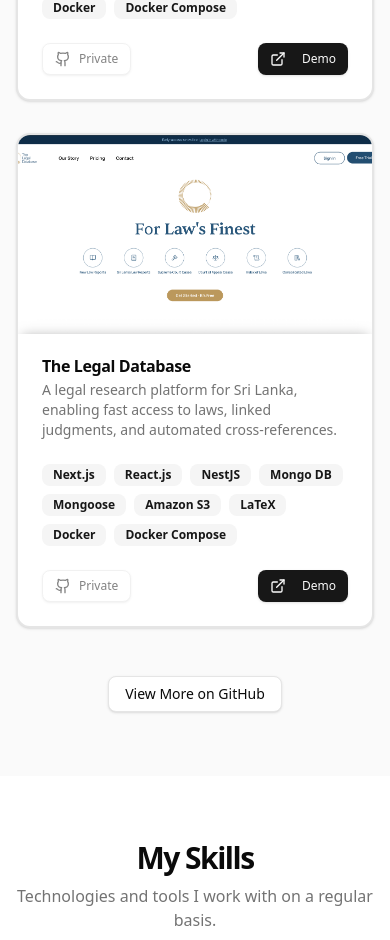
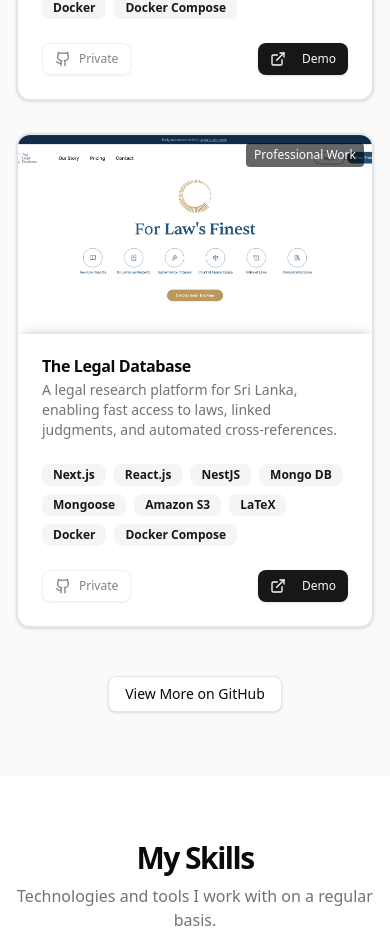
Before and after one commit to tehaandev/dev-portfolio, a Next.js app: page / in a window 390 px wide. Shown: the part 2096-3036 px from the top of the page. Built offline with nearby package versions, Linux system fonts and the light colour scheme.

Commit message:
feat: enhance project badge visibility with improved styling

```diff
--- a/components/projects-section.tsx
+++ b/components/projects-section.tsx
@@ -104,7 +104,7 @@ export function ProjectsSection() {
                   className="object-cover transition-transform hover:scale-105"
                 />
                 {project.external && (
-                  <div className="absolute z-50 top-2 right-2 bg-black text-white text-xs font-medium py-1 px-2 rounded opacity-0 group-hover:opacity-100 transition-opacity">
+                  <div className="absolute z-50 top-2 right-2 bg-black/60 text-white text-xs font-medium py-1 px-2 rounded opacity-0 max-md:opacity-100 md:group-hover:opacity-100 transition-opacity">
                     Professional Work
                   </div>
                 )}
```
